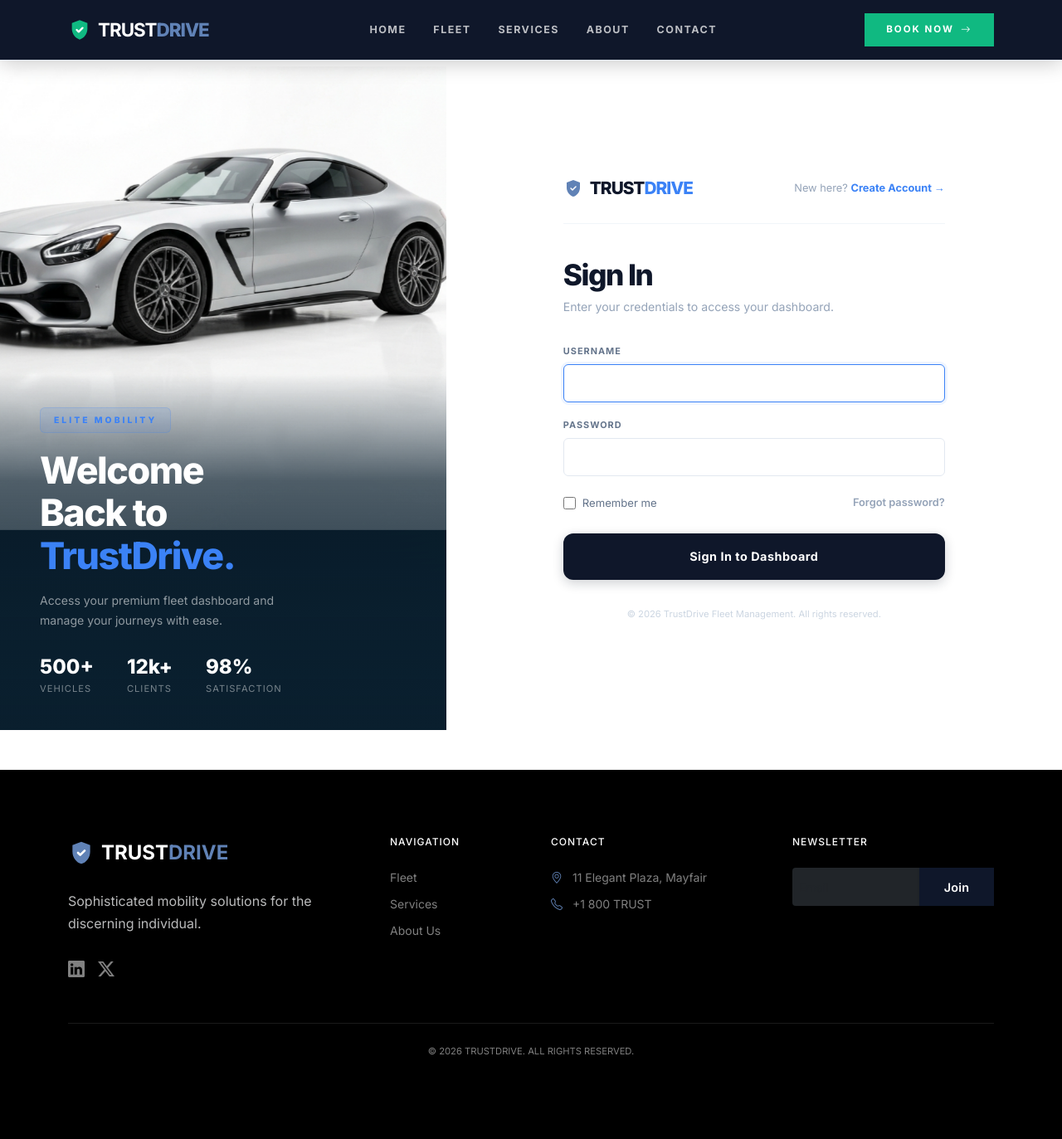
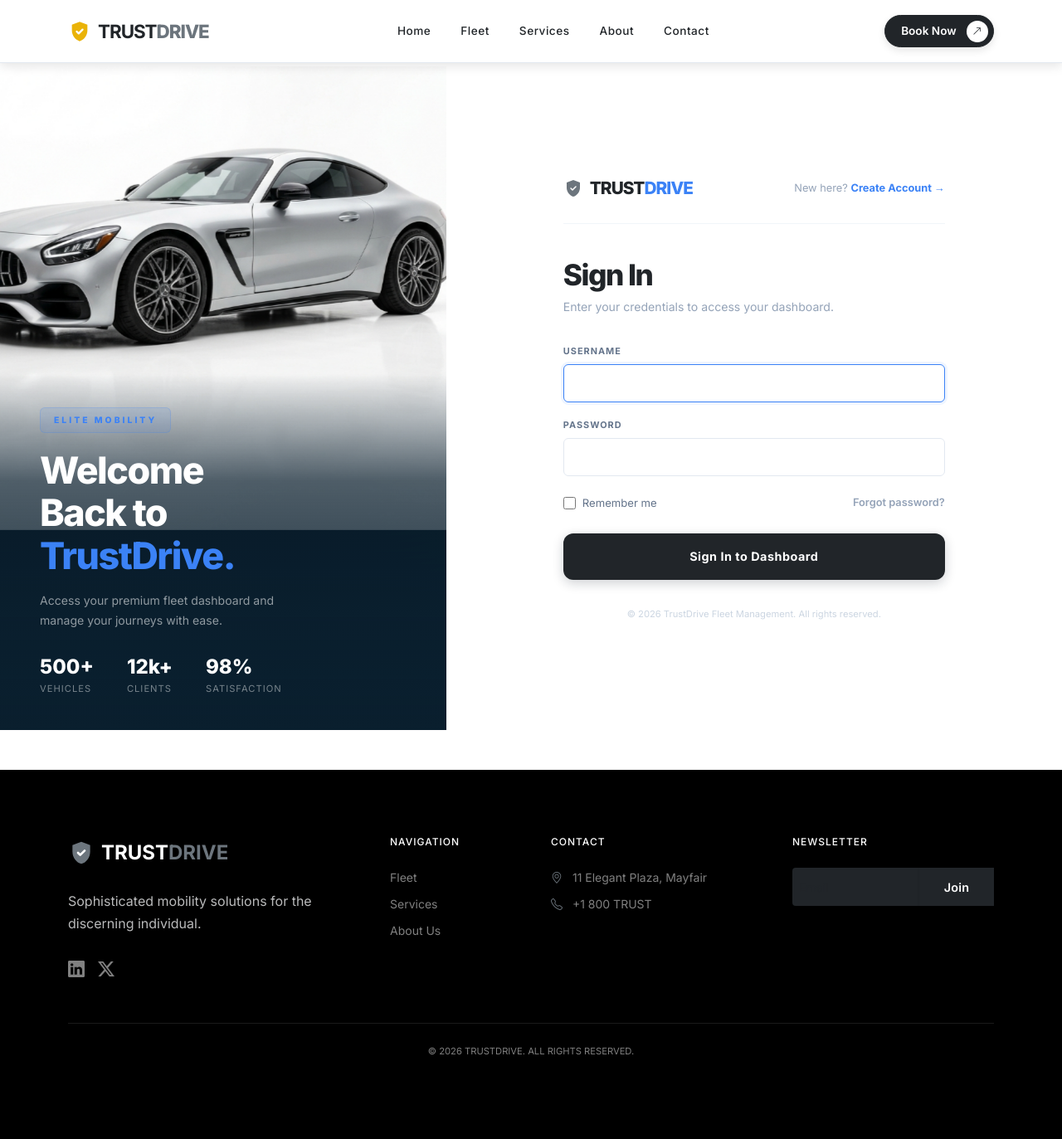
Before and after one commit to elzbth003/trustdrive-car-rental, a Django app: page /accounts/login/ in a window 1280 px wide. Shown: the whole page at 83% size. Run offline with Django 5.2, Linux system fonts and the light colour scheme.

Commit message:
UI Enhancements: Global color scheme update and hero layout overlap fixes

```diff
--- a/accounts/views.py
+++ b/accounts/views.py
@@ -105,7 +105,7 @@ class DashboardView(LoginRequiredMixin, TemplateView):
 
             # Chart data
             status_counts = Booking.objects.values('status').annotate(count=Count('id'))
-            context['status_labels'] = json.dumps([i['status'].upper() for i in status_counts])
+            context['status_labels'] = json.dumps([str(i['status']).upper() if i['status'] else "UNKNOWN" for i in status_counts])
             context['status_data'] = json.dumps([i['count'] for i in status_counts])
 
             brand_revenue = (
@@ -113,7 +113,7 @@ class DashboardView(LoginRequiredMixin, TemplateView):
                 .values('car__brand')
                 .annotate(total=Sum('total_price'))
             )
-            context['brand_labels'] = json.dumps([i['car__brand'].upper() for i in brand_revenue])
+            context['brand_labels'] = json.dumps([str(i['car__brand']).upper() if i['car__brand'] else "UNKNOWN" for i in brand_revenue])
             context['brand_data'] = json.dumps([float(i['total']) if i['total'] else 0 for i in brand_revenue])
 
             context['staff_list'] = User.objects.filter(role='staff').order_by('-date_joined')
--- a/cars/views.py
+++ b/cars/views.py
@@ -105,7 +105,11 @@ class MaintenanceListView(LoginRequiredMixin, UserPassesTestMixin, ListView):
         return self.request.user.role in ['admin', 'staff']
 
     def get_queryset(self):
-        return MaintenanceLog.objects.select_related('car', 'logged_by').order_by('-date')
+        queryset = MaintenanceLog.objects.select_related('car', 'logged_by').order_by('-date')
+        car_id = self.request.GET.get('car')
+        if car_id:
+            queryset = queryset.filter(car_id=car_id)
+        return queryset
 
 class MaintenanceCreateView(LoginRequiredMixin, UserPassesTestMixin, CreateView):
     model = MaintenanceLog
--- a/static/css/base.css
+++ b/static/css/base.css
@@ -1,14 +1,14 @@
 :root {
-    --primary-color: #0f172a;
+    --primary-color: #212529;
     /* Deep Charcoal Navy */
-    --accent-color: #6082B6;
+    --accent-color: #6c757d;
     /* Elegant Glaucous Blue */
     --bg-main: #ffffff;
     --bg-soft: #f8fafc;
     --bg-glass: rgba(255, 255, 255, 0.9);
-    --text-main: #1e293b;
+    --text-main: #343a40;
     /* Elegant Slate 800 */
-    --text-muted: #021e45;
+    --text-muted: #495057;
     /* Sophisticated Slate 500 */
     --border-light: #e2e8f0;
     --transition-smooth: all 0.3s cubic-bezier(0.4, 0, 0.2, 1);
--- a/templates/accounts/login.html
+++ b/templates/accounts/login.html
@@ -38,7 +38,7 @@
             <div class="auth-topbar">
                 <div class="auth-logo d-flex align-items-center">
                     <svg class="me-2" width="24" height="24" viewBox="0 0 24 24" fill="none" xmlns="http://www.w3.org/2000/svg">
-                        <path d="M12 2L4 5V11C4 16.1 7.4 20.8 12 22C16.6 20.8 20 16.1 20 11V5L12 2Z" fill="#6082B6"/>
+                        <path d="M12 2L4 5V11C4 16.1 7.4 20.8 12 22C16.6 20.8 20 16.1 20 11V5L12 2Z" fill="#6c757d"/>
                         <path d="M9 12L11 14L15 10" stroke="white" stroke-width="1.5" stroke-linecap="round" stroke-linejoin="round"/>
                     </svg>
                     TRUST<span>DRIVE</span>
@@ -240,7 +240,7 @@
     font-size: 1.3rem;
     font-weight: 900;
     letter-spacing: -1px;
-    color: #0f172a;
+    color: #212529;
 }
 
 .auth-logo span {
@@ -260,7 +260,7 @@
     transition: color 0.2s;
 }
 
-.auth-switch-text a:hover { color: #0f172a; }
+.auth-switch-text a:hover { color: #212529; }
 
 /* Form Header */
 .auth-form-header {
@@ -270,7 +270,7 @@
 .auth-form-title {
     font-size: 2.2rem;
     font-weight: 900;
-    color: #0f172a;
+    color: #212529;
     letter-spacing: -1.5px;
     margin-bottom: 0.4rem;
 }
@@ -322,7 +322,7 @@
     border: 1px solid #e2e8f0;
     border-radius: 6px;
     font-size: 0.85rem;
-    color: #0f172a;
+    color: #212529;
     background: #ffffff;
     transition: all 0.2s ease;
     outline: none;
@@ -374,13 +374,13 @@
     transition: color 0.2s;
 }
 
-.auth-forgot:hover { color: #0f172a; }
+.auth-forgot:hover { color: #212529; }
 
 /* Primary Button */
 .auth-btn-primary {
     width: 100%;
     padding: 1rem;
-    background: #0f172a;
+    background: #212529;
     color: #ffffff;
     border: none;
     border-radius: 12px;
@@ -437,7 +437,7 @@
     border-radius: 12px;
     font-size: 0.85rem;
     font-weight: 600;
-    color: #0f172a;
+    color: #212529;
     cursor: pointer;
     display: flex;
     align-items: center;
@@ -447,7 +447,7 @@
 }
 
 .auth-btn-social:hover {
-    border-color: #0f172a;
+    border-color: #212529;
     background: #f8fafc;
 }
 
--- a/templates/accounts/staff_create.html
+++ b/templates/accounts/staff_create.html
@@ -77,7 +77,7 @@
     font-size: 0.875rem;
 }
 .form-control:focus, .form-select:focus {
-    border-color: #10b981;
+    border-color: #eab308;
     box-shadow: 0 0 0 3px rgba(16,185,129,0.1);
 }
 </style>
--- a/templates/accounts/user_edit.html
+++ b/templates/accounts/user_edit.html
@@ -96,7 +96,7 @@
     font-size: 0.875rem;
 }
 .form-control:focus, .form-select:focus {
-    border-color: #10b981;
+    border-color: #eab308;
     box-shadow: 0 0 0 3px rgba(16,185,129,0.1);
 }
 </style>
--- a/templates/base.html
+++ b/templates/base.html
@@ -23,10 +23,10 @@
             <!-- Brand -->
             <a class="navbar-brand d-flex align-items-center" href="{% url 'home' %}">
                 <svg class="me-2" width="28" height="28" viewBox="0 0 24 24" fill="none">
-                    <path d="M12 2L4 5V11C4 16.1 7.4 20.8 12 22C16.6 20.8 20 16.1 20 11V5L12 2Z" fill="#10b981"/>
+                    <path d="M12 2L4 5V11C4 16.1 7.4 20.8 12 22C16.6 20.8 20 16.1 20 11V5L12 2Z" fill="#eab308"/>
                     <path d="M9 12L11 14L15 10" stroke="white" stroke-width="2" stroke-linecap="round" stroke-linejoin="round"/>
                 </svg>
-                <span class="td-brand-text fw-bold">TRUST</span><span class="text-accent fw-black">DRIVE</span>
+                <span class="td-brand-text fw-bold">TRUST</span><span class="fw-black" style="color: #6c757d;">DRIVE</span>
             </a>
 
             <!-- Mobile Toggler -->
@@ -60,13 +60,16 @@
                                     <p class="mb-0 small fw-bold text-dark">{{ user.username }}</p>
                                     <p class="mb-0 extra-small text-muted">{{ user.email }}</p>
                                 </li>
-                                <li><a class="dropdown-item td-dd-item" href="{% url 'dashboard' %}"><i class="bi bi-speedometer2 me-2 text-accent"></i>My Dashboard</a></li>
                                 {% if user.role == 'admin' or user.is_superuser %}
                                     <li><a class="dropdown-item td-dd-item fw-bold text-accent" href="/admin/"><i class="bi bi-shield-lock me-2"></i>System Admin</a></li>
                                     <li><a class="dropdown-item td-dd-item" href="{% url 'admin_dashboard' %}"><i class="bi bi-grid me-2 text-muted"></i>Admin Dashboard</a></li>
                                     <li><a class="dropdown-item td-dd-item" href="{% url 'staff_dashboard' %}"><i class="bi bi-people me-2 text-muted"></i>Staff Dashboard</a></li>
+                                    <li><a class="dropdown-item td-dd-item" href="{% url 'maintenance_list' %}"><i class="bi bi-tools me-2 text-muted"></i>Maintenance Logs</a></li>
                                 {% elif user.role == 'staff' %}
                                     <li><a class="dropdown-item td-dd-item" href="{% url 'staff_dashboard' %}"><i class="bi bi-people me-2 text-muted"></i>Staff Dashboard</a></li>
+                                    <li><a class="dropdown-item td-dd-item" href="{% url 'maintenance_list' %}"><i class="bi bi-tools me-2 text-muted"></i>Maintenance Logs</a></li>
+                                {% else %}
+                                    <li><a class="dropdown-item td-dd-item" href="{% url 'dashboard' %}"><i class="bi bi-calendar-check me-2 text-accent"></i>My Reservations</a></li>
                                 {% endif %}
                                 <li><hr class="dropdown-divider my-1"></li>
                                 <li>
@@ -80,7 +83,7 @@
                     {% else %}
                         <!-- BOOK NOW — goes to login; from there users can register -->
                         <a href="{% url 'login' %}?next={% url 'car_list' %}" class="td-book-btn">
-                            BOOK NOW <i class="bi bi-arrow-right ms-2"></i>
+                            Book Now <span class="btn-icon-circle"><i class="bi bi-arrow-up-right"></i></span>
                         </a>
                     {% endif %}
                 </div>
@@ -94,56 +97,76 @@
         position: fixed;
         top: 0; left: 0; right: 0;
         z-index: 1050;
-        padding: 1.4rem 0;
+        padding: 1rem 0;
         transition: background 0.4s ease, padding 0.4s ease, box-shadow 0.4s ease;
         will-change: background, padding;
     }
 
     /* ── Transparent (hero/home state) ── */
-    .td-navbar--transparent { background: transparent; box-shadow: none; }
+    .td-navbar--transparent { background: transparent !important; box-shadow: none !important; }
     .td-navbar--transparent .td-brand-text,
-    .td-navbar--transparent .td-nav-link,
     .td-navbar--transparent .td-uname  { color: rgba(255,255,255,0.9) !important; }
+    .td-navbar--transparent .td-nav-link { color: rgba(255,255,255,0.85) !important; }
+    .td-navbar--transparent .td-nav-link:hover { color: #ffffff !important; }
+
+    /* Glassmorphism Pill for Links - Background removed as requested */
+    @media (min-width: 992px) {
+        .td-navbar--transparent .navbar-nav {
+            background: transparent;
+            padding: 0.25rem 1.5rem;
+            border: none;
+        }
+    }
     .td-navbar--transparent .td-bar    { background: #fff; }
     .td-navbar--transparent .td-book-btn {
-        border-color: rgba(255,255,255,0.6);
-        color: #fff;
-        background: transparent;
+        background: #ffffff;
+        color: #000000;
+        border-color: #ffffff;
+        box-shadow: 0 4px 15px rgba(0,0,0,0.1);
     }
-    .td-navbar--transparent .td-book-btn:hover { background: #fff; color: #0f172a; border-color: #fff; }
-    .td-navbar--transparent .td-avatar  { background: #10b981; }
+    .td-navbar--transparent .td-book-btn .btn-icon-circle {
+        background: #000000;
+        color: #ffffff;
+    }
+    .td-navbar--transparent .td-book-btn:hover { background: #f8fafc; color: #000000; border-color: #f8fafc; }
+    .td-navbar--transparent .td-avatar  { background: #eab308; }
     .td-navbar--transparent .td-uname,
     .td-navbar--transparent .dropdown-toggle { color: rgba(255,255,255,0.9) !important; }
 
     /* ── Solid (scrolled OR non-hero pages) ── */
     .td-navbar--solid {
-        background: #0f172a;
-        box-shadow: 0 4px 24px rgba(0,0,0,0.2);
-        padding: 0.75rem 0;
+        background: #ffffff;
+        box-shadow: 0 4px 12px rgba(0,0,0,0.1);
+        padding: 0.85rem 0; /* Slightly increased padding */
     }
-    .td-navbar--solid .td-brand-text { color: #fff !important; }
-    .td-navbar--solid .td-uname      { color: rgba(255,255,255,0.85) !important; }
-    .td-navbar--solid .td-nav-link   { color: rgba(255,255,255,0.72) !important; }
+    .td-navbar--solid .td-brand-text { color: #212529 !important; }
+    .td-navbar--solid .td-uname      { color: #475569 !important; }
+    .td-navbar--solid .td-nav-link   { color: #212529 !important; }
     .td-navbar--solid .td-nav-link:hover,
-    .td-navbar--solid .td-nav-link.td-active { color: #10b981 !important; }
+    .td-navbar--solid .td-nav-link.td-active { color: #eab308 !important; }
     .td-navbar--solid .td-nav-link.td-active::after { transform: scaleX(1); }
-    .td-navbar--solid .td-bar        { background: #fff; }
+    .td-navbar--solid .td-bar        { background: #212529; }
     .td-navbar--solid .td-book-btn {
-        background: #10b981;
-        border-color: #10b981;
-        color: #fff;
+        background: #212529;
+        border-color: #212529;
+        color: #ffffff;
+        box-shadow: 0 4px 10px rgba(0,0,0,0.1);
     }
-    .td-navbar--solid .td-book-btn:hover { background: #059669; border-color: #059669; }
-    .td-navbar--solid .td-avatar  { background: #10b981; }
-    .td-navbar--solid .dropdown-toggle { color: rgba(255,255,255,0.85) !important; }
+    .td-navbar--solid .td-book-btn .btn-icon-circle {
+        background: #ffffff;
+        color: #212529;
+    }
+    .td-navbar--solid .td-book-btn:hover { background: #343a40; color: #ffffff; transform: translateY(-2px); box-shadow: 0 6px 15px rgba(0,0,0,0.15); border-color: #343a40; }
+    .td-navbar--solid .td-avatar  { background: #eab308; }
+    .td-navbar--solid .dropdown-toggle { color: #475569 !important; }
 
     /* ── Nav link base ── */
     .td-nav-link {
-        font-size: 0.78rem;
-        font-weight: 700;
-        letter-spacing: 1.5px;
-        text-transform: uppercase;
-        padding: 0.45rem 0.9rem !important;
+        font-size: 0.85rem;
+        font-weight: 500;
+        letter-spacing: 0.5px;
+        text-transform: capitalize;
+        padding: 0.5rem 1rem !important;
         transition: color 0.2s ease;
         position: relative;
     }
@@ -152,32 +175,48 @@
         position: absolute;
         bottom: 0; left: 0.9rem; right: 0.9rem;
         height: 2px;
-        background: #10b981;
+        background: #eab308;
         transform: scaleX(0);
         transition: transform 0.25s ease;
         transform-origin: left;
     }
     .td-nav-link:hover::after { transform: scaleX(1); }
 
-    /* ── BOOK NOW CTA ── */
+    /* ── Base button ── */
     .td-book-btn {
         display: inline-flex;
         align-items: center;
-        padding: 0.55rem 1.6rem;
-        font-size: 0.72rem;
-        font-weight: 700;
-        letter-spacing: 2px;
-        text-transform: uppercase;
+        justify-content: center;
+        padding: 0.35rem 0.4rem 0.35rem 1.2rem;
+        font-size: 0.85rem;
+        font-weight: 600;
+        letter-spacing: 0px;
+        text-transform: capitalize;
         text-decoration: none;
-        border: 1.5px solid;
+        border: 1px solid;
         white-space: nowrap;
         transition: all 0.3s ease;
+        border-radius: 50px;
+    }
+    .btn-icon-circle {
+        display: inline-flex;
+        align-items: center;
+        justify-content: center;
+        width: 26px;
+        height: 26px;
+        border-radius: 50%;
+        margin-left: 0.75rem;
+        font-size: 0.7rem;
+        transition: all 0.3s ease;
+    }
+    .td-book-btn:hover .btn-icon-circle {
+        transform: rotate(45deg);
     }
 
     /* ── Avatar ── */
     .td-avatar {
         width: 30px; height: 30px;
-        background: #10b981;
+        background: #eab308;
         color: #fff;
         font-size: 0.7rem;
         font-weight: 800;
@@ -204,13 +243,14 @@
 
     /* Mobile collapse styling */
     @media (max-width: 991px) {
-        .td-navbar--transparent.navbar-open,
-        .td-navbar { background: #0f172a !important; }
-        .td-navbar .td-nav-link { color: rgba(255,255,255,0.8) !important; padding: 0.65rem 1rem !important; }
-        .td-navbar .td-nav-link:hover { color: #10b981 !important; }
-        .td-navbar .td-brand-text,
-        .td-navbar .td-uname { color: #fff !important; }
-        .td-navbar .td-bar { background: #fff; }
+        .td-navbar--transparent.navbar-open { background: #212529 !important; }
+        .td-navbar--transparent.navbar-open .td-nav-link { color: rgba(255,255,255,0.8) !important; padding: 0.65rem 1rem !important; }
+        .td-navbar--transparent.navbar-open .td-nav-link:hover { color: #eab308 !important; }
+        .td-navbar--transparent.navbar-open .td-brand-text,
+        .td-navbar--transparent.navbar-open .td-uname { color: #fff !important; }
+        .td-navbar--transparent.navbar-open .td-bar { background: #fff; }
+
+        .td-navbar--solid .td-nav-link { padding: 0.65rem 1rem !important; }
     }
 
     .extra-small { font-size: 0.7rem; }
@@ -239,7 +279,7 @@
                     <div class="mb-4">
                         <div class="d-flex align-items-center">
                             <svg class="me-2" width="32" height="32" viewBox="0 0 24 24" fill="none" xmlns="http://www.w3.org/2000/svg">
-                                <path d="M12 2L4 5V11C4 16.1 7.4 20.8 12 22C16.6 20.8 20 16.1 20 11V5L12 2Z" fill="#6082B6"/>
+                                <path d="M12 2L4 5V11C4 16.1 7.4 20.8 12 22C16.6 20.8 20 16.1 20 11V5L12 2Z" fill="#6c757d"/>
                                 <path d="M9 12L11 14L15 10" stroke="white" stroke-width="2" stroke-linecap="round" stroke-linejoin="round"/>
                             </svg>
                             <span class="fw-bold fs-4 text-white">TRUST<span class="text-accent">DRIVE</span></span>
@@ -331,6 +371,17 @@
                 }
             });
         });
+
+        // Toggle navbar-open class for mobile menu background
+        var navbarNav = document.getElementById('navbarNav');
+        if (navbarNav) {
+            navbarNav.addEventListener('show.bs.collapse', function () {
+                nav.classList.add('navbar-open');
+            });
+            navbarNav.addEventListener('hide.bs.collapse', function () {
+                nav.classList.remove('navbar-open');
+            });
+        }
     })();
     </script>
 </body>
--- a/templates/bookings/booking_list.html
+++ b/templates/bookings/booking_list.html
@@ -37,7 +37,7 @@
                                 {% elif booking.status == 'active' %}
                                     <span class="badge rounded-pill px-3 py-2 fw-bold" style="background: #3b82f6; color: white; font-size: 0.65rem;">ACTIVE</span>
                                 {% elif booking.status == 'completed' %}
-                                    <span class="badge rounded-pill px-3 py-2 fw-bold" style="background: #10b981; color: white; font-size: 0.65rem;">COMPLETED</span>
+                                    <span class="badge rounded-pill px-3 py-2 fw-bold" style="background: #eab308; color: white; font-size: 0.65rem;">COMPLETED</span>
                                 {% else %}
                                     <span class="badge rounded-pill px-3 py-2 fw-bold text-uppercase" style="background: #64748b; color: white; font-size: 0.65rem;">{{ booking.status }}</span>
                                 {% endif %}
--- a/templates/bookings/staff_dashboard.html
+++ b/templates/bookings/staff_dashboard.html
@@ -98,7 +98,7 @@
                             {% elif booking.status == 'active' %}
                                 <span class="badge rounded-pill px-3 py-2 fw-bold" style="background: #3b82f6; color: white; font-size: 0.65rem; letter-spacing: 0.5px;">ACTIVE</span>
                             {% elif booking.status == 'completed' %}
-                                <span class="badge rounded-pill px-3 py-2 fw-bold" style="background: #10b981; color: white; font-size: 0.65rem; letter-spacing: 0.5px;">COMPLETED</span>
+                                <span class="badge rounded-pill px-3 py-2 fw-bold" style="background: #eab308; color: white; font-size: 0.65rem; letter-spacing: 0.5px;">COMPLETED</span>
                             {% elif booking.status == 'cancelled' or booking.status == 'rejected' %}
                                 <span class="badge rounded-pill px-3 py-2 fw-bold" style="background: #64748b; color: white; font-size: 0.65rem; letter-spacing: 0.5px;">CANCELLED</span>
                             {% else %}
--- a/templates/cars/admin_car_list.html
+++ b/templates/cars/admin_car_list.html
@@ -47,7 +47,7 @@
                             <td class="py-3 fw-bold">₹{{ car.daily_rate }}</td>
                             <td class="py-3">
                                 {% if car.status == 'available' %}
-                                    <span class="badge rounded-pill px-3 py-2 fw-bold" style="background: #10b981; color: white; font-size: 0.65rem;">AVAILABLE</span>
+                                    <span class="badge rounded-pill px-3 py-2 fw-bold" style="background: #eab308; color: white; font-size: 0.65rem;">AVAILABLE</span>
                                 {% elif car.status == 'rented' %}
                                     <span class="badge rounded-pill px-3 py-2 fw-bold" style="background: #3b82f6; color: white; font-size: 0.65rem;">RENTED</span>
                                 {% elif car.status == 'service' %}
@@ -57,6 +57,7 @@
                                 {% endif %}
                             </td>
                             <td class="text-end pe-4 py-3">
+                                <a href="{% url 'maintenance_list' %}?car={{ car.id }}" class="btn btn-sm btn-outline-info px-3 me-1" title="Maintenance History"><i class="bi bi-tools"></i></a>
                                 <a href="{% url 'car_edit' car.id %}" class="btn btn-sm btn-outline-dark-blue px-3 me-1"><i class="bi bi-pencil"></i></a>
                                 <a href="{% url 'car_delete' car.id %}" class="btn btn-sm btn-outline-danger px-3"><i class="bi bi-trash"></i></a>
                             </td>
```
Also changed, not shown: other parts of static/css/base.css (+25 -23 lines), templates/accounts/dashboard.html (+4 -4 lines), templates/accounts/register.html (+8 -8 lines), templates/cars/about.html (+6 -6 lines), templates/cars/car_detail.html (+5 -5 lines), templates/cars/car_list.html (+4 -9 lines), templates/cars/home.html (+75 -47 lines), templates/cars/services.html (+8 -8 lines).
